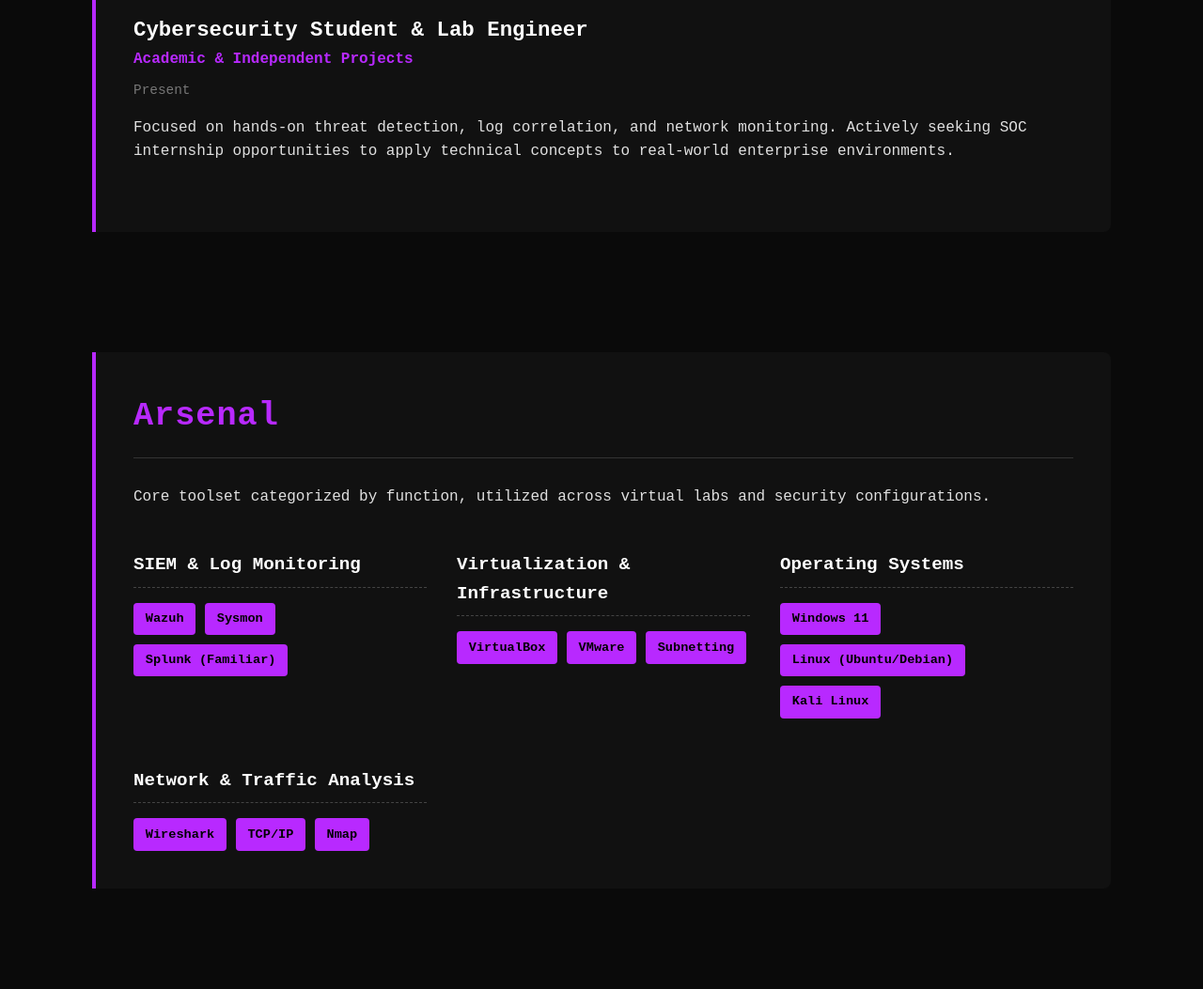
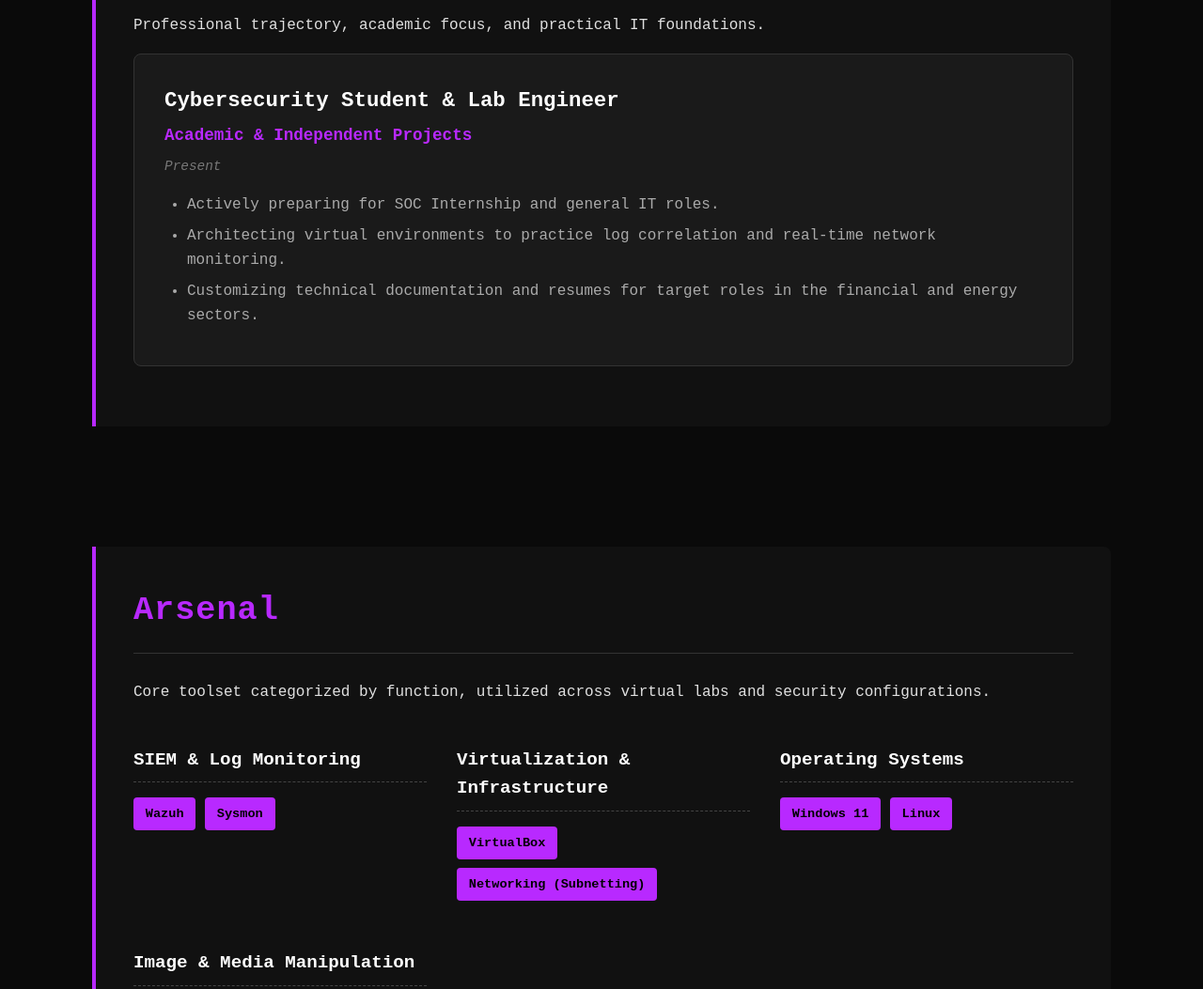
Before and after one commit to herderb242/herderb242, a plain HTML site: page index.html in a window 1280 px wide. Shown: the part 760-1813 px from the top of the page at 94% size. Drawn offline with Linux system fonts and the light colour scheme.

Commit message:
Update index.html

```diff
--- a/index.html
+++ b/index.html
@@ -5,11 +5,7 @@
   <meta name="viewport" content="width=device-width, initial-scale=1.0">
   <title>Cybersecurity Portfolio</title>
   <style>
-    /* Global Styles & Smooth Scrolling */
-    html {
-      scroll-behavior: smooth;
-      scroll-padding-top: 120px; /* FIX: Prevents the sticky header from overlapping section titles */
-    }
+    /* Global Styles */
     body {
       background-color: #0a0a0a;
       color: #e0e0e0;
@@ -26,7 +22,7 @@
       position: sticky;
       top: 0;
       background: rgba(10, 10, 10, 0.95);
-      border-bottom: 2px solid #b829ff; /* Purple accent */
+      border-bottom: 2px solid #b829ff;
       z-index: 1000;
       padding: 1.5rem 0;
       box-shadow: 0 4px 25px rgba(184, 41, 255, 0.2);
@@ -48,6 +44,7 @@
       padding: 0.5rem 1rem;
       border: 1px solid transparent;
       transition: all 0.3s ease;
+      cursor: pointer;
     }
     nav a:hover {
       color: #b829ff;
@@ -61,9 +58,9 @@
        ========================================= */
     section {
       max-width: 1000px;
-      margin: 8rem auto;
+      margin: 8rem auto; /* Large spacing between sections */
       padding: 2.5rem;
-      border-left: 4px solid #b829ff; /* Purple border */
+      border-left: 4px solid #b829ff;
       background-color: #111;
       border-radius: 0 8px 8px 0;
     }
@@ -74,6 +71,44 @@
       border-bottom: 1px solid #333;
       padding-bottom: 1rem;
       letter-spacing: 1px;
+    }
+
+    /* =========================================
+       EXPERIENCE SECTION STYLING
+       ========================================= */
+    .experience-card {
+      background: #1a1a1a;
+      border: 1px solid #333;
+      border-radius: 8px;
+      padding: 2rem;
+      margin-bottom: 1.5rem;
+      position: relative;
+    }
+    .experience-title {
+      font-size: 1.4rem;
+      color: #fff;
+      font-weight: bold;
+      margin-bottom: 0.3rem;
+    }
+    .experience-subtitle {
+      color: #b829ff;
+      font-weight: bold;
+      font-size: 1.1rem;
+      margin-bottom: 0.5rem;
+    }
+    .experience-date {
+      color: #777;
+      font-size: 0.9rem;
+      margin-bottom: 1rem;
+      font-style: italic;
+    }
+    .experience-card ul {
+      margin: 0;
+      padding-left: 1.5rem;
+      color: #aaa;
+    }
+    .experience-card ul li {
+      margin-bottom: 0.5rem;
     }
 
     /* =========================================
@@ -134,7 +169,7 @@
     }
 
     /* =========================================
-       TECH STACK BADGES (Reusable)
+       TECH STACK BADGES
        ========================================= */
     .tech-stack {
       display: flex;
@@ -142,39 +177,19 @@
       gap: 0.6rem;
     }
     .tech-badge {
-      background: #b829ff; /* Purple background */
-      color: #000;         /* High contrast text */
+      background: #b829ff;
+      color: #000;
       padding: 0.4rem 0.8rem;
       border-radius: 4px;
       font-size: 0.85rem;
       font-weight: bold;
     }
-
-    /* Experience formatting */
-    .experience-item {
-      margin-bottom: 2rem;
-    }
-    .experience-title {
-      font-size: 1.4rem;
-      color: #fff;
-      font-weight: bold;
-    }
-    .experience-company {
-      color: #b829ff;
-      font-weight: bold;
-      margin-bottom: 0.5rem;
-    }
-    .experience-date {
-      color: #777;
-      font-size: 0.9rem;
-      margin-bottom: 1rem;
-    }
   </style>
 </head>
 <body>
 
-  <!-- Prominent Navigation -->
-  <header>
+  <!-- PROMINENT NAVIGATION -->
+  <header id="main-header">
     <nav>
       <a href="#about">About</a>
       <a href="#experience">Experience</a>
@@ -184,37 +199,40 @@
     </nav>
   </header>
 
-  <!-- About Section -->
+  <!-- ABOUT SECTION -->
   <section id="about">
     <h2>About</h2>
     <p>Cybersecurity student actively specializing in Security Operations Center (SOC) methodologies, SIEM tool implementation, and log analysis. Passionate about building robust virtual homelabs to simulate enterprise threat detection, anomaly monitoring, and incident response scenarios.</p>
   </section>
 
-  <!-- Experience Section -->
+  <!-- EXPERIENCE SECTION -->
   <section id="experience">
     <h2>Experience</h2>
+    <p>Professional trajectory, academic focus, and practical IT foundations.</p>
 
-    <div class="experience-item">
+    <div class="experience-card">
       <div class="experience-title">Cybersecurity Student & Lab Engineer</div>
-      <div class="experience-company">Academic & Independent Projects</div>
+      <div class="experience-subtitle">Academic & Independent Projects</div>
       <div class="experience-date">Present</div>
-      <p>Focused on hands-on threat detection, log correlation, and network monitoring. Actively seeking SOC internship opportunities to apply technical concepts to real-world enterprise environments.</p>
+      <ul>
+        <li>Actively preparing for SOC Internship and general IT roles.</li>
+        <li>Architecting virtual environments to practice log correlation and real-time network monitoring.</li>
+        <li>Customizing technical documentation and resumes for target roles in the financial and energy sectors.</li>
+      </ul>
     </div>
   </section>
 
-  <!-- Arsenal Section (Categorized Tools) -->
+  <!-- ARSENAL SECTION (Categorized Tools) -->
   <section id="arsenal">
     <h2>Arsenal</h2>
     <p>Core toolset categorized by function, utilized across virtual labs and security configurations.</p>
 
     <div class="arsenal-grid">
-
       <div class="arsenal-category">
         <h3>SIEM & Log Monitoring</h3>
         <div class="tech-stack">
           <span class="tech-badge">Wazuh</span>
           <span class="tech-badge">Sysmon</span>
-          <span class="tech-badge">Splunk (Familiar)</span>
         </div>
       </div>
 
@@ -222,8 +240,7 @@
         <h3>Virtualization & Infrastructure</h3>
         <div class="tech-stack">
           <span class="tech-badge">VirtualBox</span>
-          <span class="tech-badge">VMware</span>
-          <span class="tech-badge">Subnetting</span>
+          <span class="tech-badge">Networking (Subnetting)</span>
         </div>
       </div>
 
@@ -231,24 +248,21 @@
         <h3>Operating Systems</h3>
         <div class="tech-stack">
           <span class="tech-badge">Windows 11</span>
-          <span class="tech-badge">Linux (Ubuntu/Debian)</span>
-          <span class="tech-badge">Kali Linux</span>
+          <span class="tech-badge">Linux</span>
         </div>
       </div>
 
       <div class="arsenal-category">
-        <h3>Network & Traffic Analysis</h3>
+        <h3>Image & Media Manipulation</h3>
         <div class="tech-stack">
-          <span class="tech-badge">Wireshark</span>
-          <span class="tech-badge">TCP/IP</span>
-          <span class="tech-badge">Nmap</span>
+          <span class="tech-badge">Aspect Ratio Adaptation</span>
+          <span class="tech-badge">Design Extraction</span>
         </div>
       </div>
-
     </div>
   </section>
 
-  <!-- Security Labs & Projects -->
+  <!-- SECURITY LABS & PROJECTS -->
   <section id="labs">
     <h2>Security Labs & Projects</h2>
 
@@ -265,27 +279,42 @@
           <span class="tech-badge">Virtual Machines</span>
         </div>
       </a>
-
-      <!-- Clickable Box 2 -->
-      <a href="https://github.com/yourlink" target="_blank" class="project-box">
-        <div>
-          <div class="project-title">Network Traffic Anomaly Detection</div>
-          <div class="project-desc">Captured and analyzed packet data to identify suspicious payloads, simulating malicious network intrusions and mapping alert thresholds for potential incidents.</div>
-        </div>
-        <div class="tech-stack">
-          <span class="tech-badge">Wireshark</span>
-          <span class="tech-badge">TCP/IP</span>
-          <span class="tech-badge">PCAP</span>
-        </div>
-      </a>
     </div>
   </section>
 
-  <!-- Contact Section -->
+  <!-- CONTACT SECTION -->
   <section id="contact">
     <h2>Contact</h2>
     <p>Actively preparing for and seeking SOC internships and general IT opportunities. Connect with me to discuss log monitoring strategies or collaborative lab projects.</p>
   </section>
 
+  <!-- JAVASCRIPT FOR BULLETPROOF SMOOTH SCROLLING -->
+  <script>
+    document.querySelectorAll('nav a').forEach(anchor => {
+      anchor.addEventListener('click', function(e) {
+        e.preventDefault(); // Stop default browser jump
+
+        // Get the target section ID from the href attribute
+        const targetId = this.getAttribute('href').substring(1);
+        const targetSection = document.getElementById(targetId);
+
+        if (targetSection) {
+          // Calculate the height of the sticky header to offset the scroll
+          const headerHeight = document.getElementById('main-header').offsetHeight;
+
+          // Calculate exact position to scroll to
+          const sectionPosition = targetSection.getBoundingClientRect().top;
+          const offsetPosition = sectionPosition + window.scrollY - headerHeight - 20; // 20px extra padding
+
+          // Execute smooth scroll
+          window.scrollTo({
+            top: offsetPosition,
+            behavior: 'smooth'
+          });
+        }
+      });
+    });
+  </script>
+
 </body>
 </html>
```
